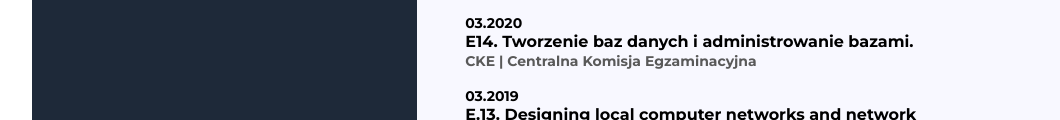
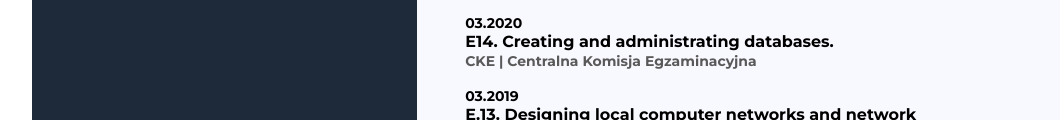
Before and after one commit to MatPaluch/CV, a plain HTML site: page index.html in a window 1280 px wide. Shown: the part 2354-2474 px from the top of the page, without its empty margins (84-1144 px from the left). Drawn offline with Linux system fonts and the light colour scheme.

Commit message:
Update index.html

```diff
--- a/index.html
+++ b/index.html
@@ -284,7 +284,7 @@
           </h3>
           <h3>
             <span style="font-size: 14px">03.2020</span><br />
-            E14. Tworzenie baz danych i administrowanie bazami.<br />
+            E14. Creating and administrating databases.<br />
             <span class="organizer"
               >CKE | Centralna Komisja Egzaminacyjna
             </span>
```
